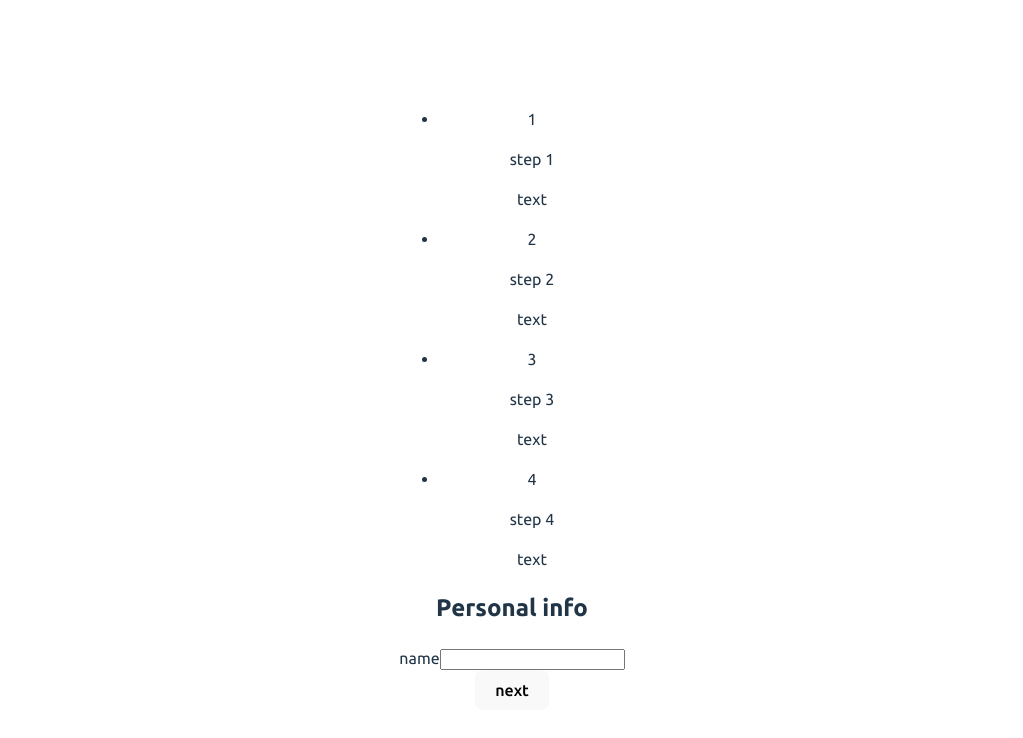
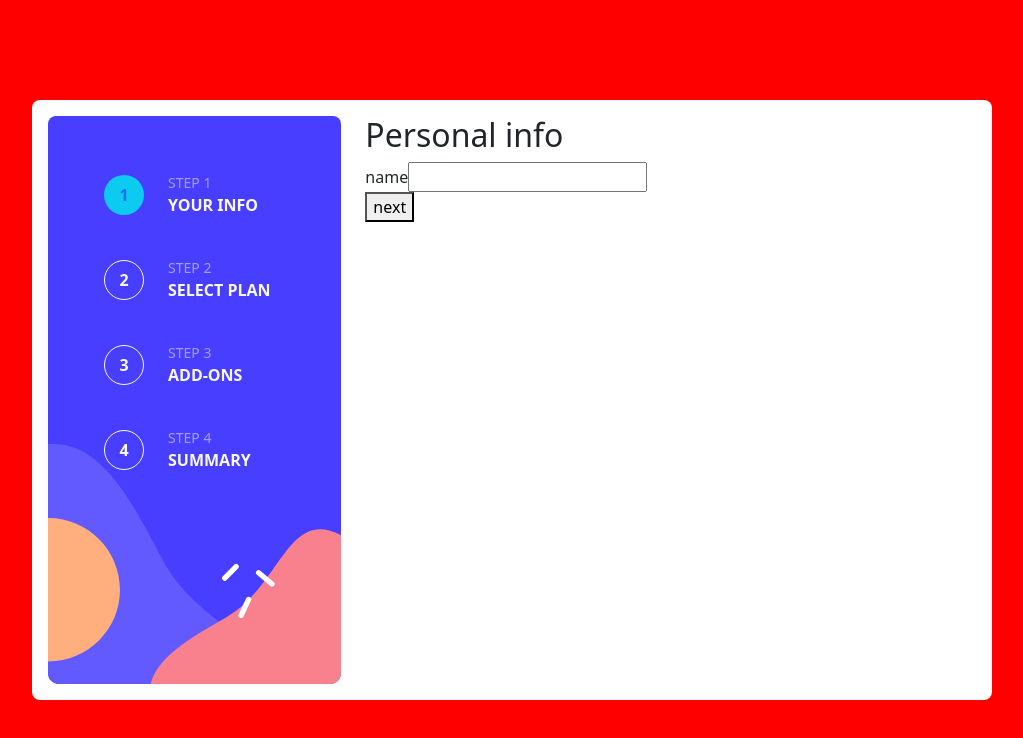
Before and after one commit to OlivrM/multi-step-form-r, a React (Vite) app: page / in a window 1280 px wide. Shown: the top 738 px of the page, without its empty margins (128-1151 px from the left). Built offline with nearby package versions, Linux system fonts and the light colour scheme.

Commit message:
[remove]unused

```diff
--- a/src/App.tsx
+++ b/src/App.tsx
@@ -1,7 +1,15 @@
-import { step } from 'types';
-import './App.css';
+import type { step } from 'types';
+
+import { Col, Container, Row } from 'react-bootstrap';
 import Step1 from './components/Step1';
+import Step2 from './components/Step2';
+import Step3 from './components/Step3';
 import Stepper from './components/Stepper';
+
+// CSS IMAGES
+import 'bootstrap/dist/css/bootstrap.min.css';
+import { useState } from 'react';
+import bgV from './assets/images/bg-sidebar-desktop.svg';
 
 const stepData: step[] = [
   {
@@ -15,14 +23,14 @@ const stepData: step[] = [
     type: 'STEP',
     title: 'Select your plan',
     resume: 'You have the option of monthly or yearly billing.',
-    component: <div>step2</div>,
+    component: <Step2 />,
     buttonTag: 'select plan',
   },
   {
     type: 'STEP',
     title: 'Pick add-ons',
     resume: 'Add-ons help enhance your gaming experience..',
-    component: <div>step3</div>,
+    component: <Step3 />,
     buttonTag: 'add-ons',
   },
   {
@@ -39,26 +47,59 @@ const stepData: step[] = [
 ];
 
 function App() {
+  const [currentStep, setCurrentStep] = useState<number>(0);
   return (
-    <div className="App">
-      <aside>
-        <ul>
+    <div
+      className="w-75 mx-auto"
+      style={{ display: 'grid', placeItems: 'center', minHeight: '100vh' }}
+    >
+      <Container className="bg-white p-3 rounded-3 h-75">
+        <Row className="h-100">
+          <Col md="4" style={{ minHeight: '568px' }}>
+            <ul
+              className="vstack gap-4 p-5 h-100 rounded-3"
+              style={{
+                backgroundImage: `url(${bgV})`,
+                objectFit: 'cover',
+                backgroundPosition: 'bottom',
+                backgroundSize: 'cover',
+              }}
+            >
               {stepData.map((step, index) => {
                 const idx = index + 1;
+                const stepStyles =
+                  index === currentStep
+                    ? 'bg-info text-primary'
+                    : 'bg-transparent text-light border border-light';
                 if (step.type !== 'END')
                   return (
-                <li>
-                  <div>{idx}</div>
-                  <p>step {idx}</p>
-                  <p>text</p>
+                    <li className="hstack gap-4 p-2 " key={'step' + index}>
+                      <div
+                        className={`rounded-full rounded-circle d-flex fw-bold justify-content-center align-items-center ${stepStyles}`}
+                        style={{ height: '2.5rem', width: '2.5rem' }}
+                      >
+                        {idx}
+                      </div>
+                      <div className="vstack text-uppercase justify-content-evently">
+                        <span className="small text-white-50 ">step {idx}</span>
+                        <span className="text-light fw-bold">
+                          {step.buttonTag}
+                        </span>
+                      </div>
                     </li>
                   );
               })}
             </ul>
-      </aside>
-      <main>
-        <Stepper steps={stepData} />
-      </main>
+          </Col>
+          <Col>
+            <Stepper
+              steps={stepData}
+              setCurrentStep={setCurrentStep}
+              currentStep={currentStep}
+            />
+          </Col>
+        </Row>
+      </Container>
     </div>
   );
 }
--- a/src/index.css
+++ b/src/index.css
@@ -13,72 +13,6 @@
   font-weight: bold;
 }
 
-:root {
-  font-family: Ubuntu, system-ui, Avenir, Helvetica, Arial, sans-serif;
-  line-height: 1.5;
-  font-weight: 400;
-
-  color-scheme: light dark;
-  color: rgba(255, 255, 255, 0.87);
-  background-color: #242424;
-
-  font-synthesis: none;
-  text-rendering: optimizeLegibility;
-  -webkit-font-smoothing: antialiased;
-  -moz-osx-font-smoothing: grayscale;
-  -webkit-text-size-adjust: 100%;
+body {
+  background-color: red;
 }
-
-a {
-  font-weight: 500;
-  color: #646cff;
-  text-decoration: inherit;
-}
-a:hover {
-  color: #535bf2;
-}
-
-body {
-  margin: 0;
-  display: flex;
-  place-items: center;
-  min-width: 320px;
-  min-height: 100vh;
-}
-
-h1 {
-  font-size: 3.2em;
-  line-height: 1.1;
-}
-
-button {
-  border-radius: 8px;
-  border: 1px solid transparent;
-  padding: 0.6em 1.2em;
-  font-size: 1em;
-  font-weight: 500;
-  font-family: inherit;
-  background-color: #1a1a1a;
-  cursor: pointer;
-  transition: border-color 0.25s;
-}
-button:hover {
-  border-color: #646cff;
-}
-button:focus,
-button:focus-visible {
-  outline: 4px auto -webkit-focus-ring-color;
-}
-
-@media (prefers-color-scheme: light) {
-  :root {
-    color: #213547;
-    background-color: #ffffff;
-  }
-  a:hover {
-    color: #747bff;
-  }
-  button {
-    background-color: #f9f9f9;
-  }
-}
```
Lines whose indentation alone changed are shown as unchanged.
